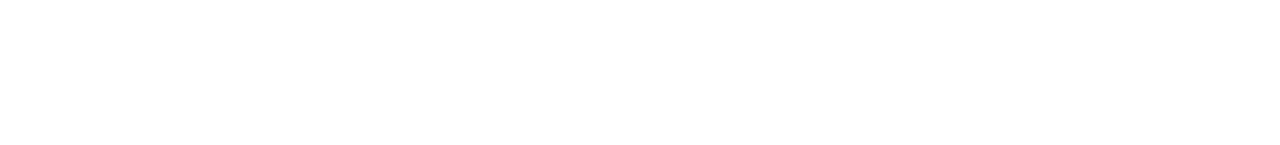
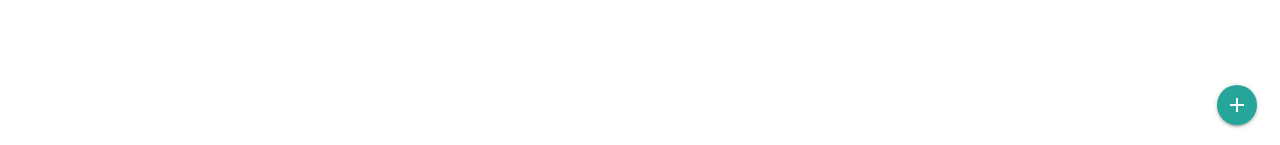
Before and after one commit to WilsonNet/it-logger, a React (Create React App) app: page / in a window 1280 px wide. Shown: the part 652-797 px from the top of the page. Built offline with nearby package versions, Linux system fonts and the light colour scheme; data requests are answered from the project's data file.

Commit message:
add btn added

```diff
--- a/src/App.js
+++ b/src/App.js
@@ -5,6 +5,7 @@
 import './App.css';
 import SearchBar from './components/layout/SearchBar';
 import Logs from './components/logs/Logs';
+import AddBtn from './components/layout/AddBtn';
 
 function App() {
   useEffect(() => {
@@ -15,6 +16,7 @@
     <>
       <SearchBar />
       <div className="container">
+        <AddBtn />
         <Logs />
       </div>
     </>
--- /dev/null
+++ b/src/components/layout/AddBtn.js
@@ -0,0 +1,28 @@
+import React from 'react';
+
+const AddBtn = () => {
+  return (
+    <div class="fixed-action-btn">
+      <a
+        href="#add-log-modal"
+        className="btn-floating btn-large-blue-darken-2 modal-trigger"
+      >
+        <i className="large material-icons">add</i>
+      </a>
+      <ul>
+        <li>
+          <a href="#tech-list-modal" className="btn-floating green modal-trigger">
+            <i className="material-icons">person</i>
+          </a>
+        </li>
+        <li>
+          <a href="#tech-modal" className="btn-floating red modal-trigger">
+            <i className="material-icons">person_add</i>
+          </a>
+        </li>
+      </ul>
+    </div>
+  );
+};
+
+export default AddBtn;
```
